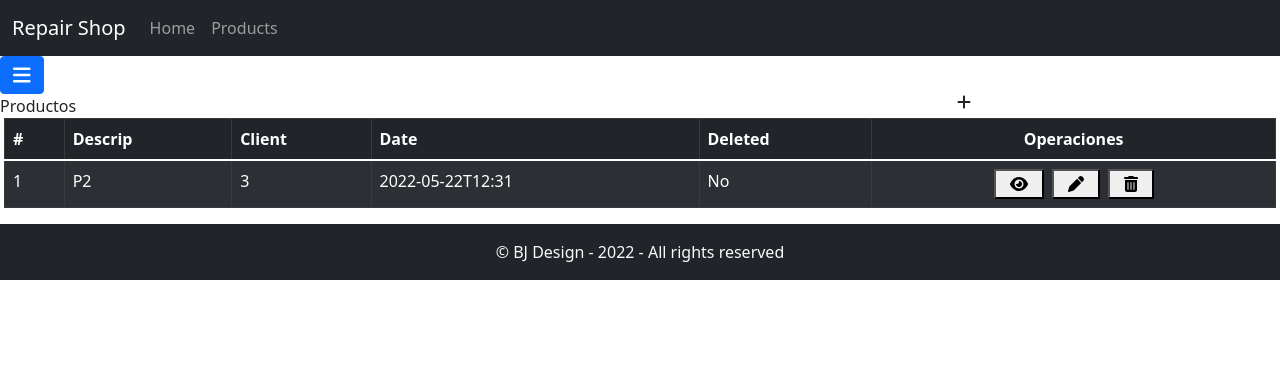
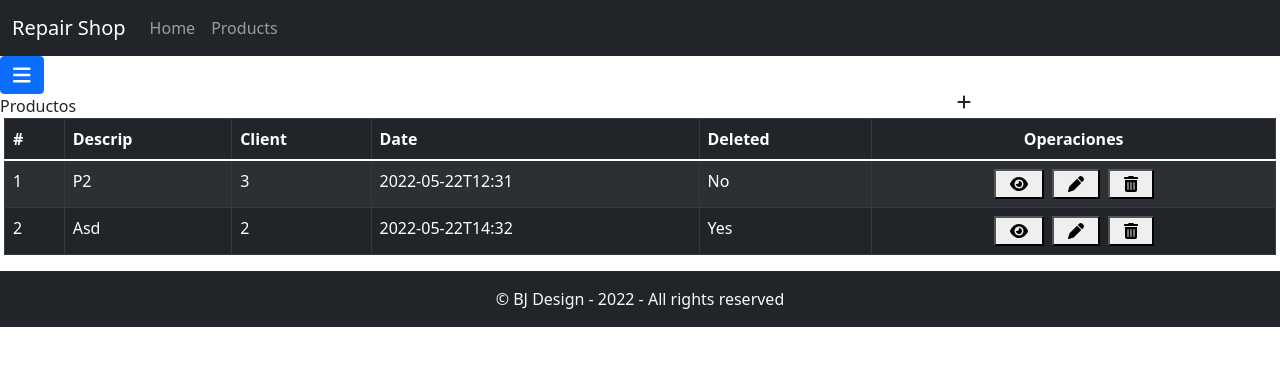
Before and after one commit to JassanBraian/repairshop, a React (Create React App) app: page /products in a window 1280 px wide. Shown: the top 366 px of the page. Built offline with nearby package versions, Linux system fonts and the light colour scheme; data requests are answered from the project's data file.

Commit message:
crud product context and reducer base  were added

```diff
--- a/src/App.jsx
+++ b/src/App.jsx
@@ -6,28 +6,29 @@ import Home from './screens/Home/Home';
 import NavbarComp from './components/common/navbar/NavBarComp';
 import Footer from './components/common/footer/Footer';
 import OffCanvasComp from './components/common/offcanvas/OffCanvasComp';
+import ProductProvider from './context/product/ProductProvider';
 
 function App() {
-  const [products, setProducts] = useState([]);
+  //const [products, setProducts] = useState([]);
   const [clients, setClients] = useState([]);
 
   useEffect(() => {
-    getProducts();
+    //getProducts();
     getClients();
   }, []);
 
-  const getProducts = async () => {
-    try {
-      const URL = process.env.REACT_APP_API_URL + "product";
-      const req = await fetch(URL);
-      const info = await req.json();
-      if (req.status === 200) {
-        setProducts(info.filter(product => !product.deleted));
-      }
-    } catch (error) {
-      throw (error);
-    }
-  }
+  // const getProducts = async () => {
+  //   try {
+  //     const URL = process.env.REACT_APP_API_URL + "product";
+  //     const req = await fetch(URL);
+  //     const info = await req.json();
+  //     if (req.status === 200) {
+  //       setProducts(info.filter(product => !product.deleted));
+  //     }
+  //   } catch (error) {
+  //     throw (error);
+  //   }
+  // }
 
   const getClients = async () => {
     try {
@@ -44,6 +45,7 @@ function App() {
 
   return (
     <BrowserRouter>
+      <ProductProvider>
         <NavbarComp />
         <Routes>
           <Route
@@ -53,19 +55,20 @@ function App() {
               <Home />
             }
           ></Route>
+
           <Route
             exact
             path="/products"
             element={
               <ProductInquiry
                 clients={clients}
-              products={products}
-              getProducts={getProducts}
               />
             }
           ></Route>
+
         </Routes>
         <Footer />
+      </ProductProvider>
     </BrowserRouter>
   );
 }
--- /dev/null
+++ b/src/actions/index.jsx
@@ -0,0 +1 @@
+export const GET_PRODUCTS = 'GET_PRODUCTS';
--- a/src/components/entities/product/baseProduct/ProductInquiry.jsx
+++ b/src/components/entities/product/baseProduct/ProductInquiry.jsx
@@ -1,15 +1,22 @@
-import React from 'react';
+import React, { useContext, useEffect } from 'react';
 import { useState } from 'react';
 import { Table, Modal } from 'react-bootstrap';
 import ProductFormCrud from './ProductFormCrud';
 import ProductFuncFC from './ProductFuncFC';
 import { FontAwesomeIcon } from '@fortawesome/react-fontawesome';
 import { faPlus } from '@fortawesome/free-solid-svg-icons';
+import ProductContext from '../../../../context/product/ProductContext';
 
 const ProductInquiry = (props) => {
     const [modCre, setModCre] = useState(false);
     const hideModalCre = () => setModCre(false);
     const showModalCre = () => setModCre(true);
+
+    const { products, getProducts } = useContext(ProductContext);
+
+    useEffect(() => {
+        getProducts();
+    }, []);
 
     return (
         <>
@@ -39,7 +46,7 @@ const ProductInquiry = (props) => {
                         </tr>
                     </thead>
                     <tbody>
-                        {props.products
+                        {products
                             .map((product, index) => (
                                 <tr key={index.toString()}>
                                     <td>{index + 1}</td>
--- /dev/null
+++ b/src/context/product/ProductContext.jsx
@@ -0,0 +1,3 @@
+import { createContext } from "react";
+const ProductContext = createContext();
+export default ProductContext;
--- /dev/null
+++ b/src/context/product/ProductProvider.jsx
@@ -0,0 +1,36 @@
+import { useReducer } from "react";
+import ProductContext from "./ProductContext";
+import { GET_PRODUCTS } from '../../actions';
+import ProductReducer from "./ProductReducer";
+
+const ProductProvider = ({ children }) => {
+
+    const initialProvider = {
+        products: []
+    };
+
+    const [provider, dispatch] = useReducer(ProductReducer, initialProvider);
+
+    const getProducts = async () => {
+        try {
+            const URL = process.env.REACT_APP_API_URL + "product";
+            const req = await fetch(URL);
+            const info = await req.json();
+            req.status === 200
+                && dispatch({ type: GET_PRODUCTS, payload: info });
+        } catch (error) {
+            throw (error);
+        }
+    }
+
+    return (
+        <ProductContext.Provider value={{
+            ...provider,
+            getProducts
+        }}>
+            {children}
+        </ProductContext.Provider>
+    );
+};
+
+export default ProductProvider;
--- /dev/null
+++ b/src/context/product/ProductReducer.jsx
@@ -0,0 +1,16 @@
+import { GET_PRODUCTS } from "../../actions";
+
+export function ProductReducer(provider, action) {
+    switch (action.type) {
+        case GET_PRODUCTS:
+            return {
+                ...provider,
+                products: [...action.payload]
+            }
+
+        default:
+            return provider;
+    }
+};
+
+export default ProductReducer;
```
Lines whose indentation alone changed are shown as unchanged.
